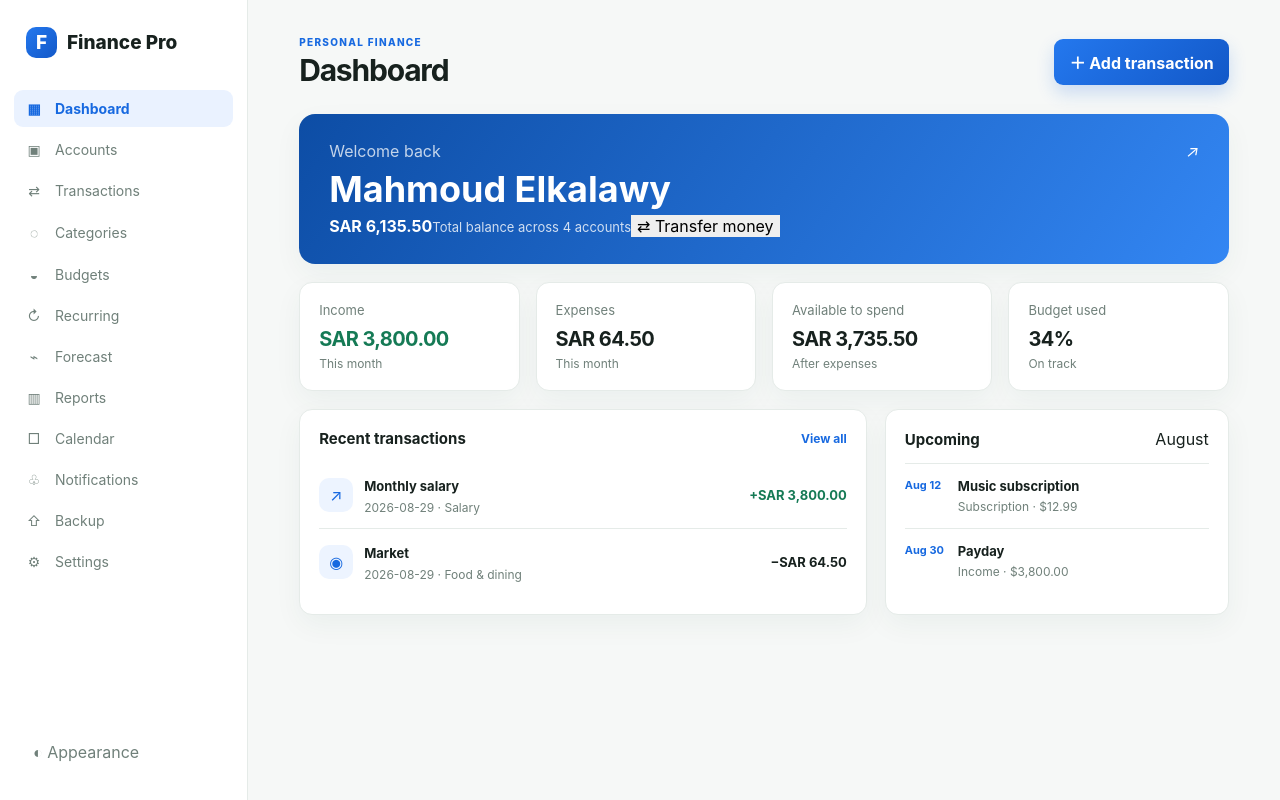
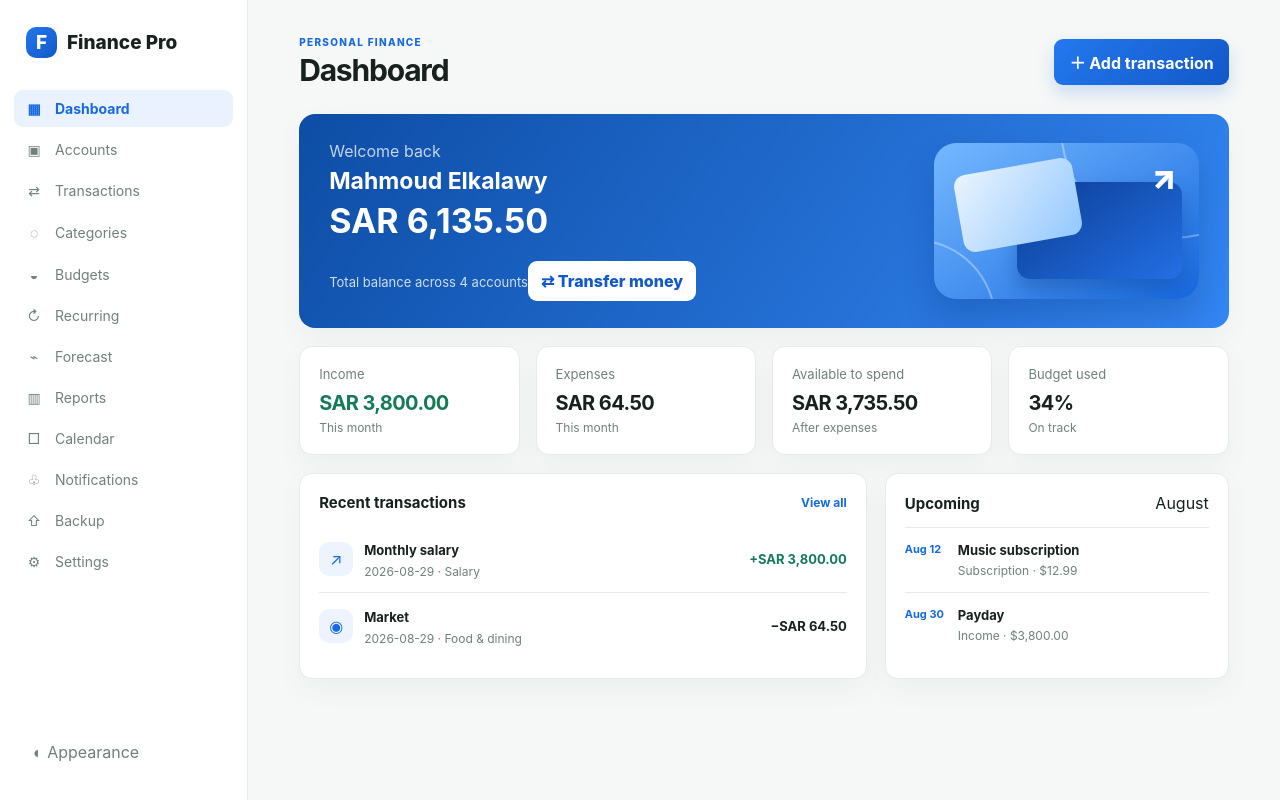
Before and after one commit to engmahgab-rgb/Finance-Pro, a website built with Vite: page index.html in a window 1280 px wide. Built offline with nearby package versions, Linux system fonts and the light colour scheme.

Commit message:
Add new styles for hero profile and finance art

```diff
--- a/src/blue-theme.css
+++ b/src/blue-theme.css
@@ -18,6 +18,21 @@ nav a.active, nav a:hover { background: var(--blue-soft); color: var(--green); }
 .row-edit { margin-left: 8px; padding: 7px 9px; border-radius: 8px; background: #edf4ff; color: #1769e0; font-weight: 700; font-size: 12px; }
 .account-edit { width: 100%; margin-top: 18px; }
 .form-note { margin: -3px 0 2px; color: var(--muted); font-size: 12px; line-height: 1.45; }
+.row-cancel { margin-left: 2px; padding: 7px 9px; border-radius: 8px; background: #fff0f2; color: #b4233d; font-weight: 700; font-size: 12px; }
+.modal-actions { display: flex; gap: 10px; justify-content: flex-end; }
+.hero-profile { overflow: hidden; align-items: center; }
+.hero-profile h2 { font-size: 23px; margin: 0 0 5px; }
+.hero-profile > div { position: relative; z-index: 1; }
+.hero-profile > div > b { display: block; font-size: 34px; margin-bottom: 4px; }
+.hero-transfer { margin-top: 16px; padding: 10px 13px; border-radius: 9px; background: #fff; color: #1258c8; font-weight: 800; }
+.finance-art { position: relative; width: 265px; height: 156px; flex: 0 0 265px; border-radius: 22px; background: linear-gradient(145deg, #74b8ff, #1769e0); box-shadow: 0 18px 32px #002a6b38; overflow: hidden; }
+.finance-art::before, .finance-art::after { content: ''; position: absolute; border: 2px solid #ffffff55; border-radius: 50%; }
+.finance-art::before { width: 220px; height: 220px; right: -85px; top: -128px; }
+.finance-art::after { width: 160px; height: 160px; left: -102px; bottom: -104px; }
+.finance-art i { position: absolute; width: 165px; height: 97px; right: 17px; bottom: 20px; border-radius: 13px; background: linear-gradient(145deg, #0b3d93, #236fe5); box-shadow: 0 10px 20px #002a6b4d; }
+.finance-art i::after { content: ''; position: absolute; width: 35px; height: 25px; left: 17px; top: 19px; border-radius: 5px; background: #f4cd72; }
+.finance-art b { position: absolute; width: 120px; height: 78px; left: 24px; top: 23px; border-radius: 12px; background: linear-gradient(135deg, #eaf4ff, #93c8ff); transform: rotate(-10deg); }
+.finance-art em { position: absolute; right: 22px; top: 15px; font-style: normal; font-size: 32px; color: #fff; font-weight: 900; }
 @media (max-width: 600px) {
   main { padding-bottom: calc(94px + env(safe-area-inset-bottom)); }
   aside { height: calc(78px + env(safe-area-inset-bottom)); background: color-mix(in srgb, var(--surface) 94%, #eaf2ff); border-top: 1px solid #d6e6ff; box-shadow: 0 -10px 30px #1769e01a; }
@@ -27,4 +42,6 @@ nav a.active, nav a:hover { background: var(--blue-soft); color: var(--green); }
   nav a.active { background: #dcecff; box-shadow: inset 0 0 0 1px #bcd7ff; }
   nav a.active i { transform: translateY(-1px); }
   nav a:not([href="#dashboard"]):not([href="#accounts"]):not([href="#transactions"]):not([href="#recurring"]):not([href="#backup"]) { display: none; }
+  .finance-art { display: none; }
+  .hero-profile > div > b { font-size: 28px; }
 }
```
